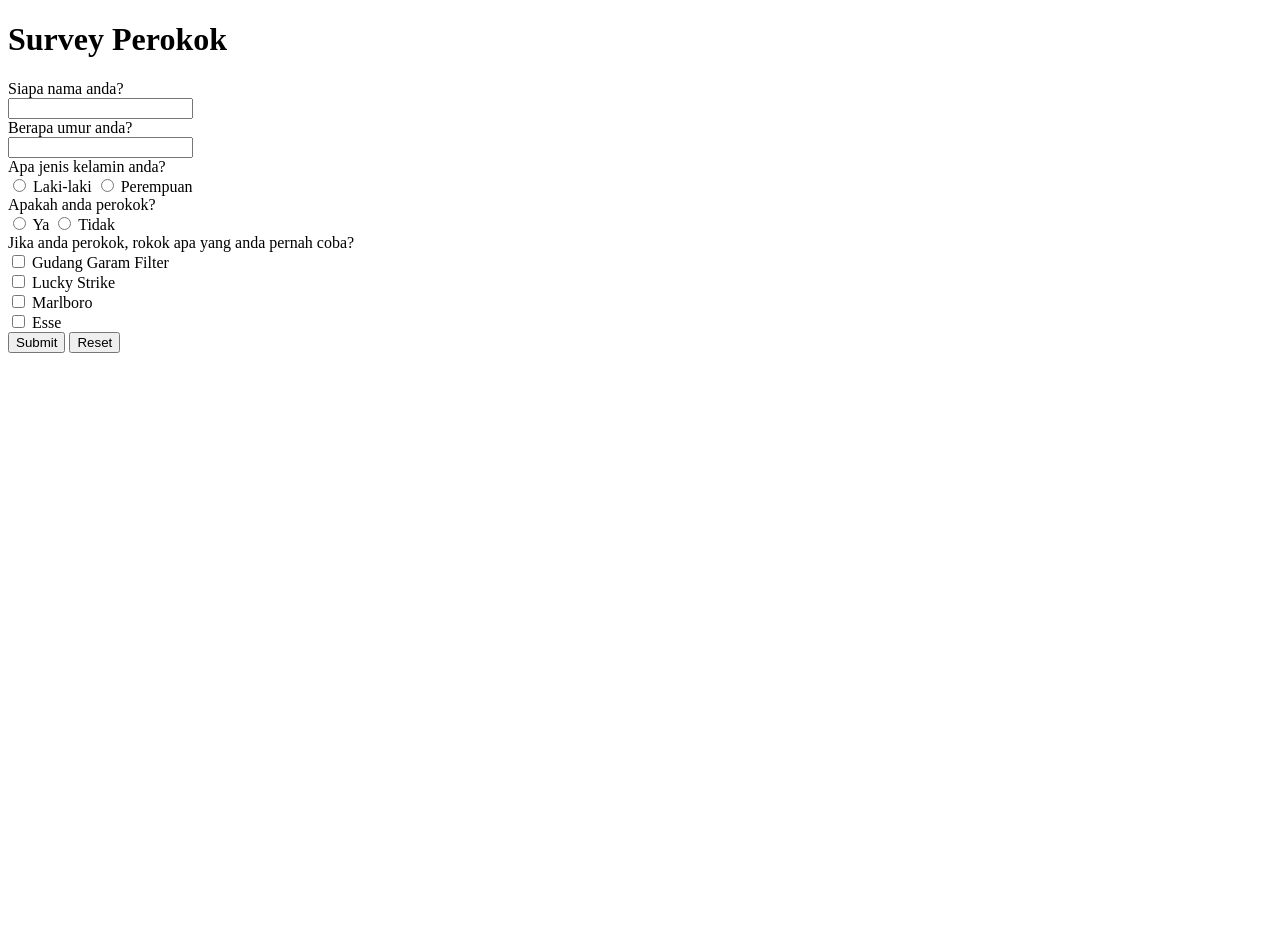
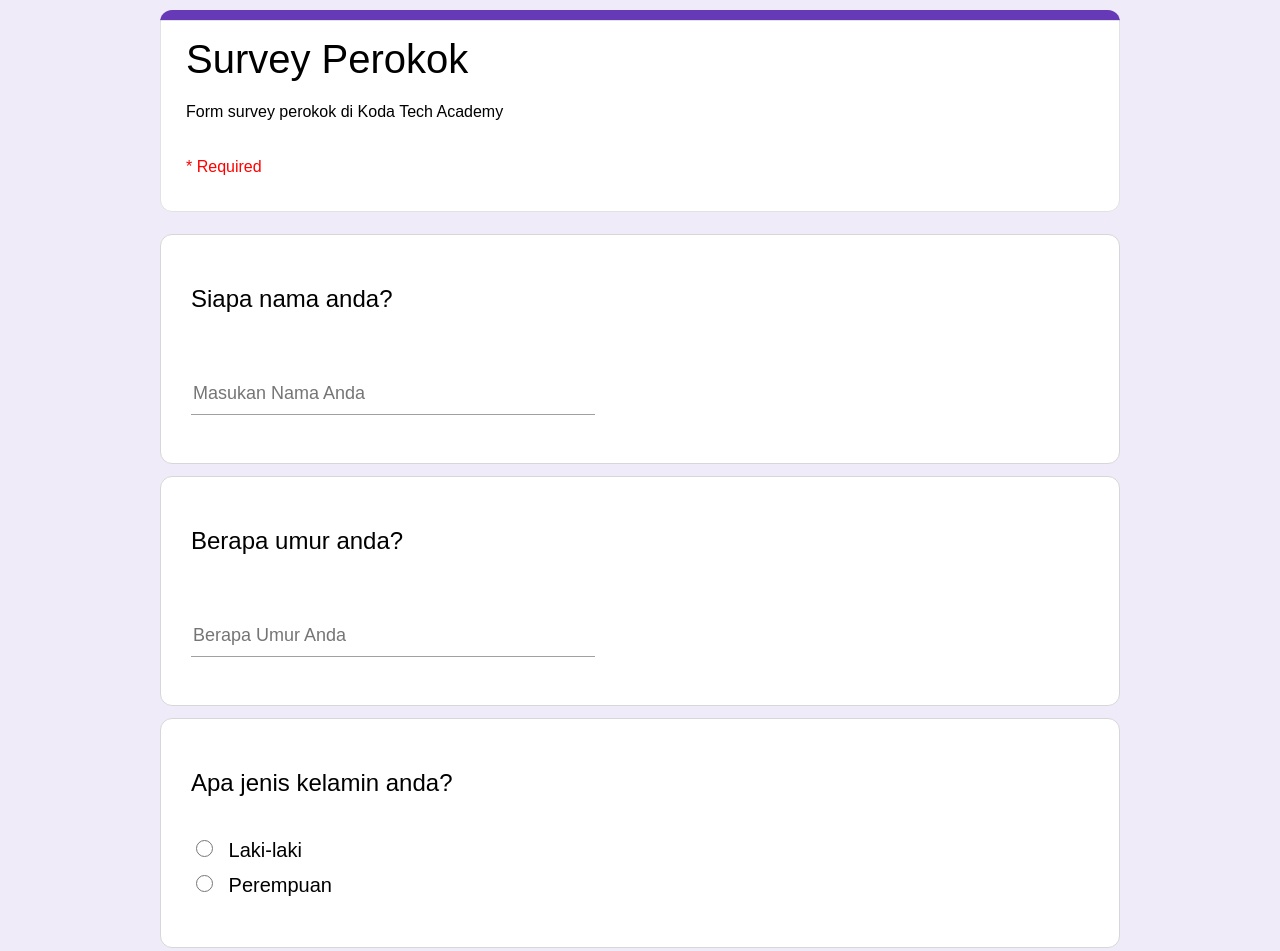
Before and after one commit to bildanjhry/koda-b8-html4, a plain HTML site: page index.html in a window 1280 px wide. Shown: the top 951 px of the page. Before the commit the page ends 800 px from the top, so only its background shows below. Drawn offline with Linux system fonts and the light colour scheme.

Commit message:
google form survery perokok

```diff
--- /dev/null
+++ b/index.css
@@ -0,0 +1,190 @@
+:root {
+    --border-radius:12px;
+    --font-size:18px;
+    --font-weight:500;
+    --purple-color:#663ab6;
+}
+
+body {
+    margin: 0;
+    padding: 0;
+    background-color: #f0ebf8;
+    font-family: Arial, Helvetica, sans-serif;
+}
+
+.main-content {
+    display: flex;
+    width: 60rem;
+    height: 70rem;
+    flex-direction: column;
+    justify-self: center;
+    background-color: transparent;
+}
+
+.main-content > header  {
+    position: relative;
+    margin-top: 10px;
+    width: 60rem;
+}
+
+.main-content > header > div {
+    width: 60rem;
+    height: 12rem;
+    background-color: #663ab6;
+    border-radius: var(--border-radius);
+    box-sizing: border-box;
+    z-index: 0;
+}
+
+.main-content > header > span {
+    text-align: start;
+    width: 60rem;
+    position: absolute;
+    top: 10px;
+    z-index: 3;
+    font-size: 16px;
+    height: 12rem;
+    background-color: white;
+    padding: 0px 25px 20px 25px;
+    border-radius: 0  0 var(--border-radius) var(--border-radius);
+    border: 1px solid rgb(226, 226, 226);
+    box-sizing: border-box;
+    display: flex;
+    flex-direction: column;
+    gap: 5px;
+    padding-top: 1rem;
+    font-weight: 500;
+}
+
+.main-content > header > span > h1 {
+    font-weight: 500;
+    font-size: 40px;
+    margin: 0;
+}
+
+.main-content > header > span > p:last-child {
+    color: red;
+}
+
+.form-wrapper {
+    margin-top: 2rem;
+}
+
+.form-wrapper > form {
+    display: flex;
+    flex-direction: column;
+    gap: 12px;
+    padding-bottom: 45px;
+}
+
+.form-wrapper > form > div:not(:last-child) {
+    min-height: 8rem;
+    display: flex;
+    flex-direction: column;
+    padding: 50px 30px;
+    background-color: white;
+    border-radius: var(--border-radius);
+    border: 1px solid rgb(215, 215, 215);
+}
+
+.form-wrapper > form >  div:first-child > label,
+.form-wrapper >  form >  div > label {
+    font-size: 24px;
+    font-weight: 500;
+}
+
+.form-wrapper > form > div:first-child > label > span,
+.form-wrapper > form > div > label > span {
+    color: red;
+}
+
+.form-wrapper > form > div:first-child > div,
+.form-wrapper > form > div:nth-child(2) > div {
+    height: 2.5rem;
+    width: fit-content;
+    margin-top: auto;
+}
+
+.form-wrapper > form > div:first-child  > div > input,
+.form-wrapper > form > div:nth-child(2) > div > input {
+    border: none;
+    font-size: var(--font-size);
+    padding: 10px 2px;
+    font-weight: var(--font-weight);
+    width: 25rem;
+    background-color: transparent;
+    border-bottom: 1px solid rgb(161, 161, 161);
+}
+
+.form-wrapper > form > div:nth-child(3) > div,
+.form-wrapper > form > div:nth-child(4) > div {
+    border: none;
+    display: flex;
+    margin-top: 2.5rem;
+    flex-direction: column;
+    font-size: 20px;
+    font-weight: var(--font-weight);
+    width: 15rem;
+    gap: 10px;
+}
+
+.form-wrapper > form > div:nth-child(5) > div {
+    border: none;
+    display: flex;
+    margin-top: 2.5rem;
+    flex-direction: column;
+    font-size: 20px;
+    font-weight: var(--font-weight);
+    width: 15rem;
+    gap: 10px;
+}
+
+.form-wrapper > form > div:nth-child(n3) > div > section > label {
+    cursor: pointer;
+}
+
+.form-wrapper > form > div:nth-child(3) > div > section > input,
+.form-wrapper > form > div:nth-child(4) > div > section > input {
+    height: 17px;
+    width: 17px;
+    margin-right: 10px;
+    cursor: pointer;
+}
+
+.form-wrapper > form > div:nth-child(5) > div > div > input {
+    height: 17px;
+    cursor: pointer;
+    width: 17px;
+    margin-right: 10px;
+}
+
+.form-wrapper > form > div:last-child {
+    display: flex;
+    flex-direction: row;
+    width: 100%;
+    margin-top: 10px;
+    justify-content: space-between;
+}
+
+.form-wrapper > form > div:last-child > button {
+    background-color: var(--purple-color);
+    width: 8rem;
+    font-size: var(--font-size);
+    color: white;
+    border-radius: 5px;
+    border: none;
+    display: flex;
+    justify-content: center;
+    align-items: center;
+    height: 3rem;
+    cursor: pointer;
+}
+
+.form-wrapper > form > div:last-child > button:last-child {
+    background-color: transparent;
+    color: var(--purple-color);
+}
+
+.form-wrapper > form > div:last-child > button:first-child:hover {
+    background-color: #653ab6b3 ;
+}
--- a/index.html
+++ b/index.html
@@ -3,43 +3,66 @@
 <head>
     <meta charset="UTF-8">
     <meta name="viewport" content="width=device-width, initial-scale=1.0">
+    <link rel="stylesheet" href="index.css">
     <title>Survey Perokok</title>
 </head>
 <body>
-    <div>
+    <div class="main-content">
+        <header>
+            <div></div>
+            <span>
                 <h1 id="title">Survey Perokok</h1>
-        <div id="form-wrapper" align="start">
+                <p>Form survey perokok di Koda Tech Academy</p>
+                <p>* Required</p>
+            </span>
+        </header>
+        <div id="form-wrapper" class="form-wrapper">
             <form action="./table-survey/index.html" id="form-surver-perokok">
                 <div>
-                    <label for="name">Siapa nama anda?</label>
+                    <label for="name">Siapa nama anda? </label>
                     <div>
-                        <input type="text" name="name" id="name">
+                        <input
+                        placeholder="Masukan Nama Anda"
+                        type="text" name="name" id="name">
                     </div>
-                     <label for="age">Berapa umur anda?</label>
+                </div>
                 <div>
-                        <input type="number" name="age" id="age">
+                    <label for="age">Berapa umur anda? </label>
+                    <div>
+                       <input
+                       placeholder="Berapa Umur Anda"
+                       type="number" name="age" id="age">
                     </div>
                 </div>
                 <div>
                     <label>Apa jenis kelamin anda?</label>
                     <div>
+                        <section>
                             <input type="radio" name="gender" id="male" value="male">
                             <label for="male">Laki-laki</label>
+                        </section>
+                        <section>
                             <input type="radio" name="gender" id="female" value="female">
                             <label for="female">Perempuan</label>
+                        </section>
                     </div>
                 </div>
                 <div>
                     <label>Apakah anda perokok?</label>
                     <div>
+                        <section>
                             <input type="radio" name="smoker" id="ya" value="ya">
                             <label for="ya">Ya</label>
+                        </section>
+                        <section>
                             <input type="radio" name="smoker" id="tidak" value="tidak">
                             <label for="tidak">Tidak</label>
+                        </section>
                     </div>
                 </div>
                 <div>
                     <label>Jika anda perokok, rokok apa yang anda pernah coba?</label>
+                    <div>
                         <div>
                             <input type="checkbox" name="gudang-garam-filter" id="gudang-garam-filter">
                             <label for="gudang-garam-filter">Gudang Garam Filter</label>
@@ -56,10 +79,11 @@
                             <input type="checkbox" name="esse" id="esse">
                             <label for="esse">Esse</label>
                         </div>
+                    </div>
+                </div>
                 <div>
-                        <button type="submit">Submit</button>
+                    <button type="submit">Simpan</button>
                     <button type="reset">Reset</button>
-                    </div>
                 </div>
             </form>
         </div>
```
Also changed, not shown: assets/image.png (added), 1 other file. Lines whose indentation alone changed are shown as unchanged.
